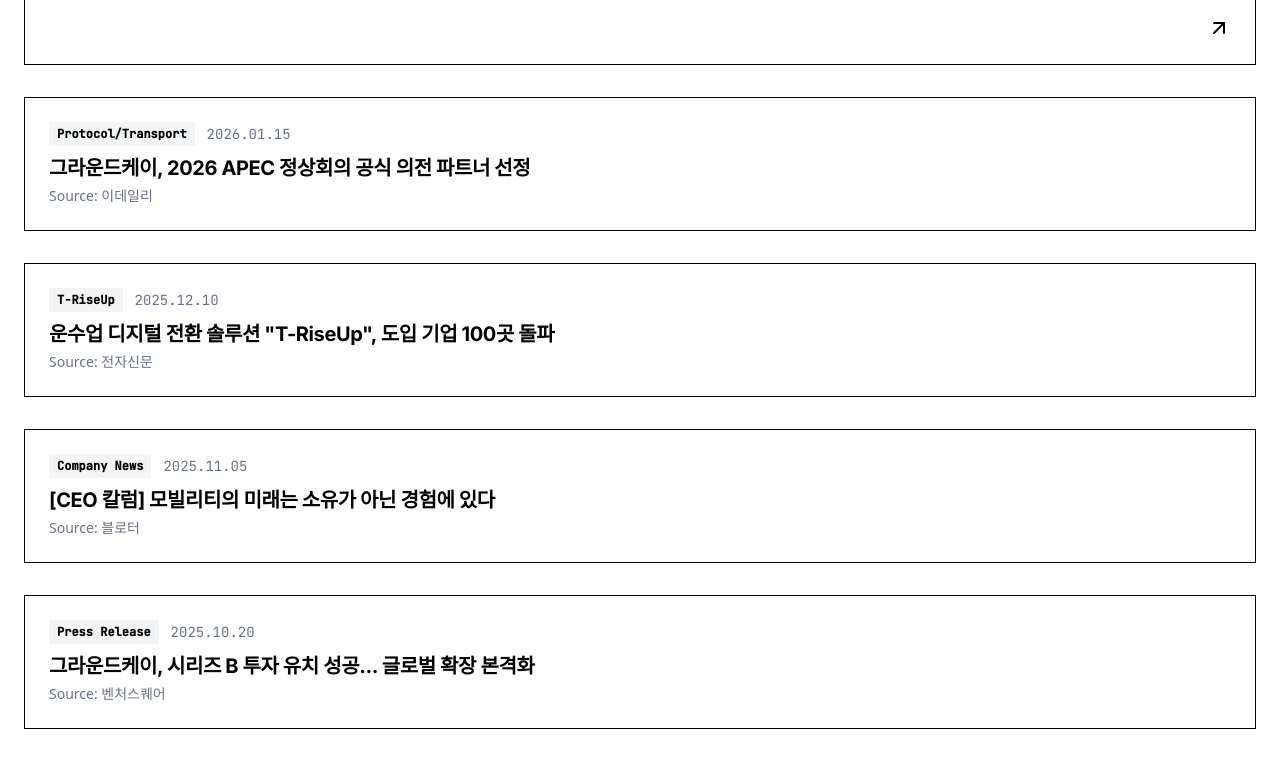
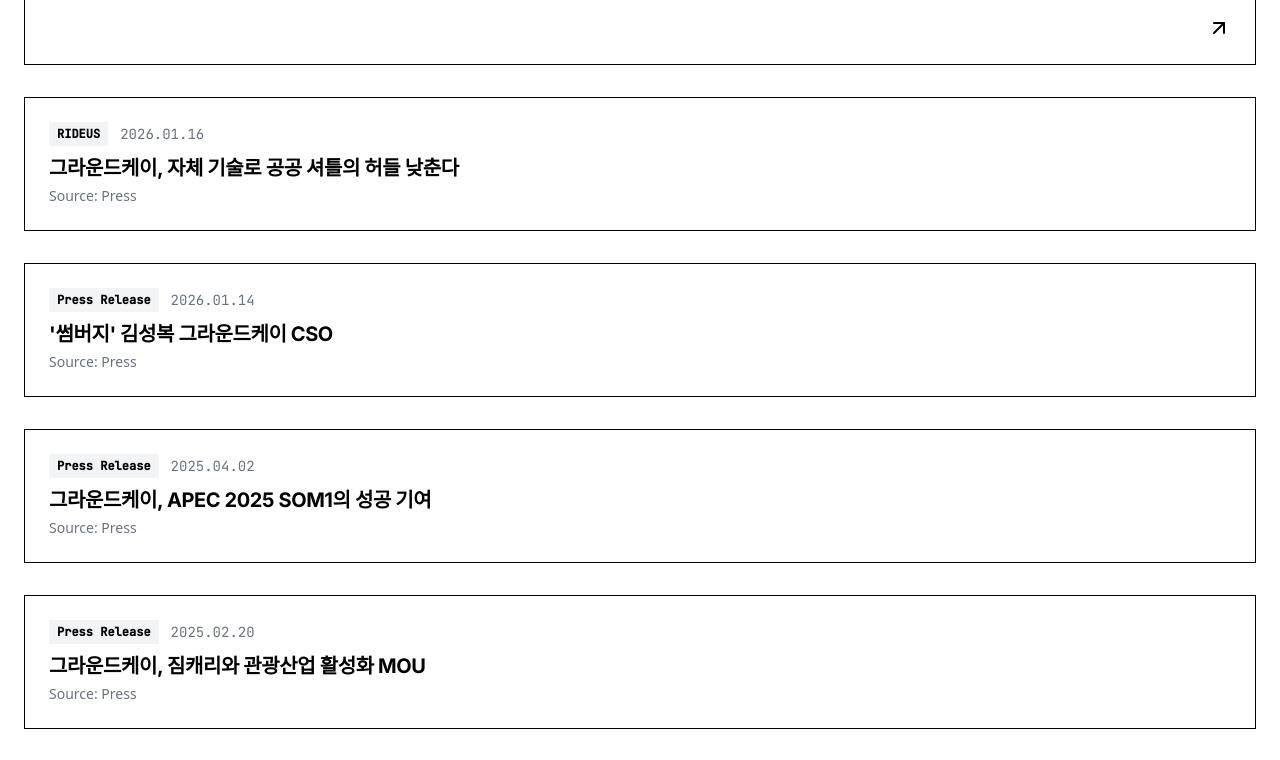
Before and after one commit to jakeon32/groundkIR, a React (Vite) app in the folder site/: page /news in a window 1280 px wide. Shown: the part 1340-2100 px from the top of the page. Built offline with nearby package versions, Linux system fonts and the light colour scheme.

Commit message:
feat: update news list with real data

```diff
--- a/site/src/components/sections/NewsList.tsx
+++ b/site/src/components/sections/NewsList.tsx
@@ -4,45 +4,115 @@
 const newsData = [
     {
         id: 1,
-        category: 'T-RiseUp',
-        title: '산업단지 통근버스의 혁신, 부산 산단타요가 선택한 그라운드케이',
-        date: '2026.02.05',
-        source: '이데일리'
+        category: 'Press Release',
+        title: '서울-스키장 직행...그라운드케이의 셔틀 네트워크',
+        date: '2026.02.02',
+        source: 'Press'
     },
     {
         id: 2,
-        category: 'Protocol/Transport',
-        title: '그라운드케이, 2026 APEC 정상회의 공식 의전 파트너 선정',
-        date: '2026.01.15',
-        source: '이데일리'
+        category: 'RIDEUS',
+        title: '그라운드케이, 자체 기술로 공공 셔틀의 허들 낮춘다',
+        date: '2026.01.16',
+        source: 'Press'
     },
     {
         id: 3,
-        category: 'T-RiseUp',
-        title: '운수업 디지털 전환 솔루션 "T-RiseUp", 도입 기업 100곳 돌파',
-        date: '2025.12.10',
-        source: '전자신문'
+        category: 'Press Release',
+        title: '\'썸버지\' 김성복 그라운드케이 CSO',
+        date: '2026.01.14',
+        source: 'Press'
     },
     {
         id: 4,
-        category: 'Company News',
-        title: '[CEO 칼럼] 모빌리티의 미래는 소유가 아닌 경험에 있다',
-        date: '2025.11.05',
-        source: '블로터'
+        category: 'Press Release',
+        title: '그라운드케이, APEC 2025 SOM1의 성공 기여',
+        date: '2025.04.02',
+        source: 'Press'
     },
     {
         id: 5,
         category: 'Press Release',
-        title: '그라운드케이, 시리즈 B 투자 유치 성공... 글로벌 확장 본격화',
-        date: '2025.10.20',
-        source: '벤처스퀘어'
+        title: '그라운드케이, 짐캐리와 관광산업 활성화 MOU',
+        date: '2025.02.20',
+        source: 'Press'
     },
     {
         id: 6,
-        category: 'RIDEUS',
-        title: '부산국제영화제 공식 셔틀 운영사 선정',
-        date: '2025.09.15',
-        source: '부산일보'
+        category: 'Press Release',
+        title: '그라운드케이의 독보적인 \'K-모빌리티 서비스\' 큰 반향... 올해 국내외 큰 성과',
+        date: '2025.02.20',
+        source: 'Press'
+    },
+    {
+        id: 7,
+        category: 'Press Release',
+        title: '그라운드케이 "한국 MICE의 국제적 위상 높이겠다"',
+        date: '2025.02.20',
+        source: 'Press'
+    },
+    {
+        id: 8,
+        category: 'Press Release',
+        title: '그라운드케이, 글로벌 성장 전략 발표',
+        date: '2025.02.20',
+        source: 'Press'
+    },
+    {
+        id: 9,
+        category: 'Press Release',
+        title: '그라운드케이 "지역 관광교통의 디지털 전환 선도"',
+        date: '2025.02.20',
+        source: 'Press'
+    },
+    {
+        id: 10,
+        category: 'Press Release',
+        title: '"태국에서 성장 모멘텀 찾았다" 그라운드케이, 글로벌 본격 진출',
+        date: '2025.02.20',
+        source: 'Press'
+    },
+    {
+        id: 11,
+        category: 'Press Release',
+        title: '그라운드케이, \'검암역 로열파크씨티\' 입주민 셔틀 서비스의 성공적 론칭',
+        date: '2025.02.20',
+        source: 'Press'
+    },
+    {
+        id: 12,
+        category: 'Press Release',
+        title: '그라운드케이, 인터컴과 K-MICE 성장을 위한 MOU 체결',
+        date: '2025.02.20',
+        source: 'Press'
+    },
+    {
+        id: 13,
+        category: 'Press Release',
+        title: '인터컴-그라운드케이, MOU 체결... K-MICE의 미래 그린다',
+        date: '2025.02.20',
+        source: 'Press'
+    },
+    {
+        id: 14,
+        category: 'Press Release',
+        title: '그라운드케이 \'부산형 히든챔피언\'과 \'부산관광 스타기업\' 선정 쾌거',
+        date: '2025.02.19',
+        source: 'Press'
+    },
+    {
+        id: 15,
+        category: 'Press Release',
+        title: '그라운드케이, 작년 매출액 206% 상승한 30억원... 당기순이익도 흑자 전환',
+        date: '2025.02.19',
+        source: 'Press'
+    },
+    {
+        id: 16,
+        category: 'Press Release',
+        title: '그라운드케이, 부산으로 본사 이전... "글로벌 경쟁력 높인다"',
+        date: '2025.02.19',
+        source: 'Press'
     }
 ];
 
```
